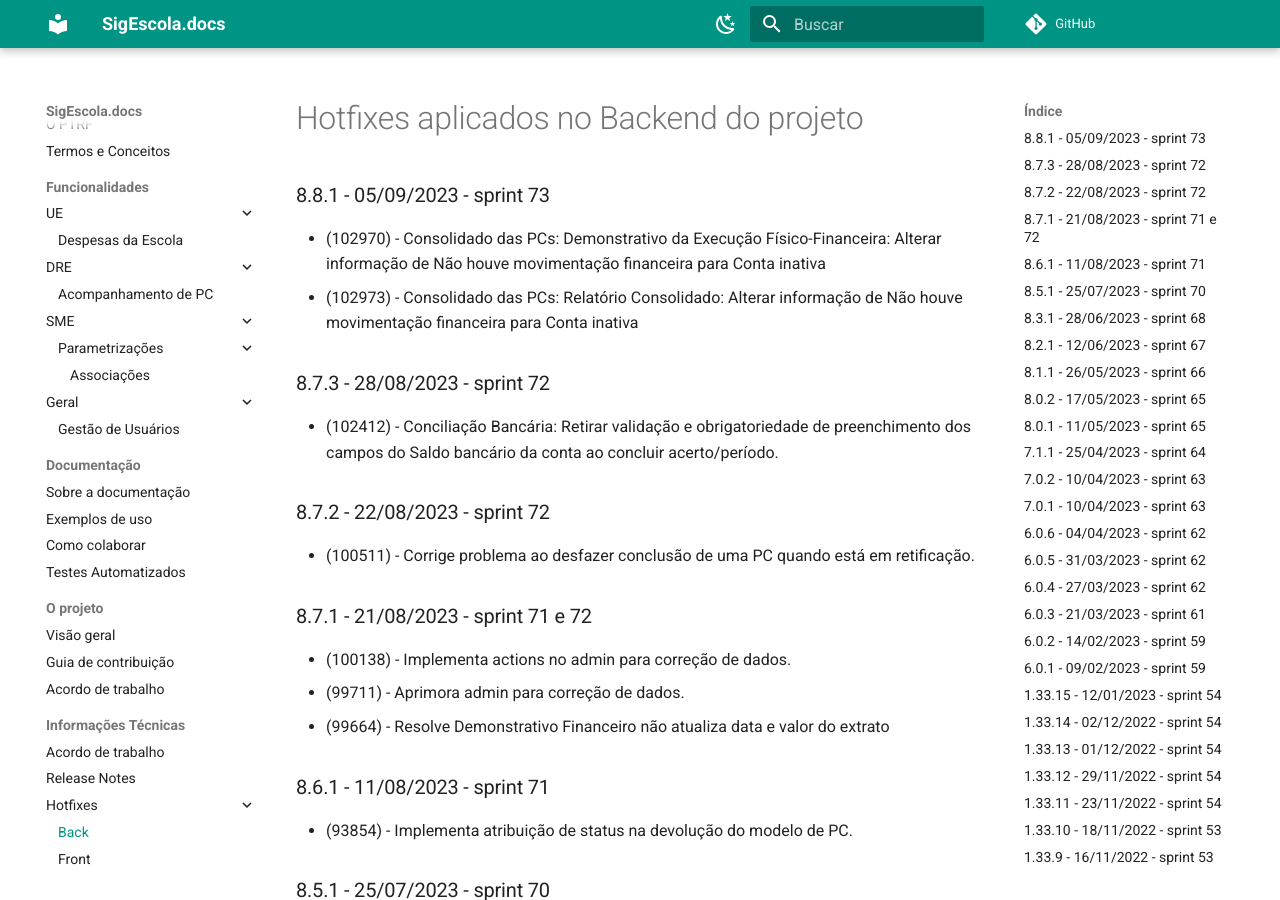
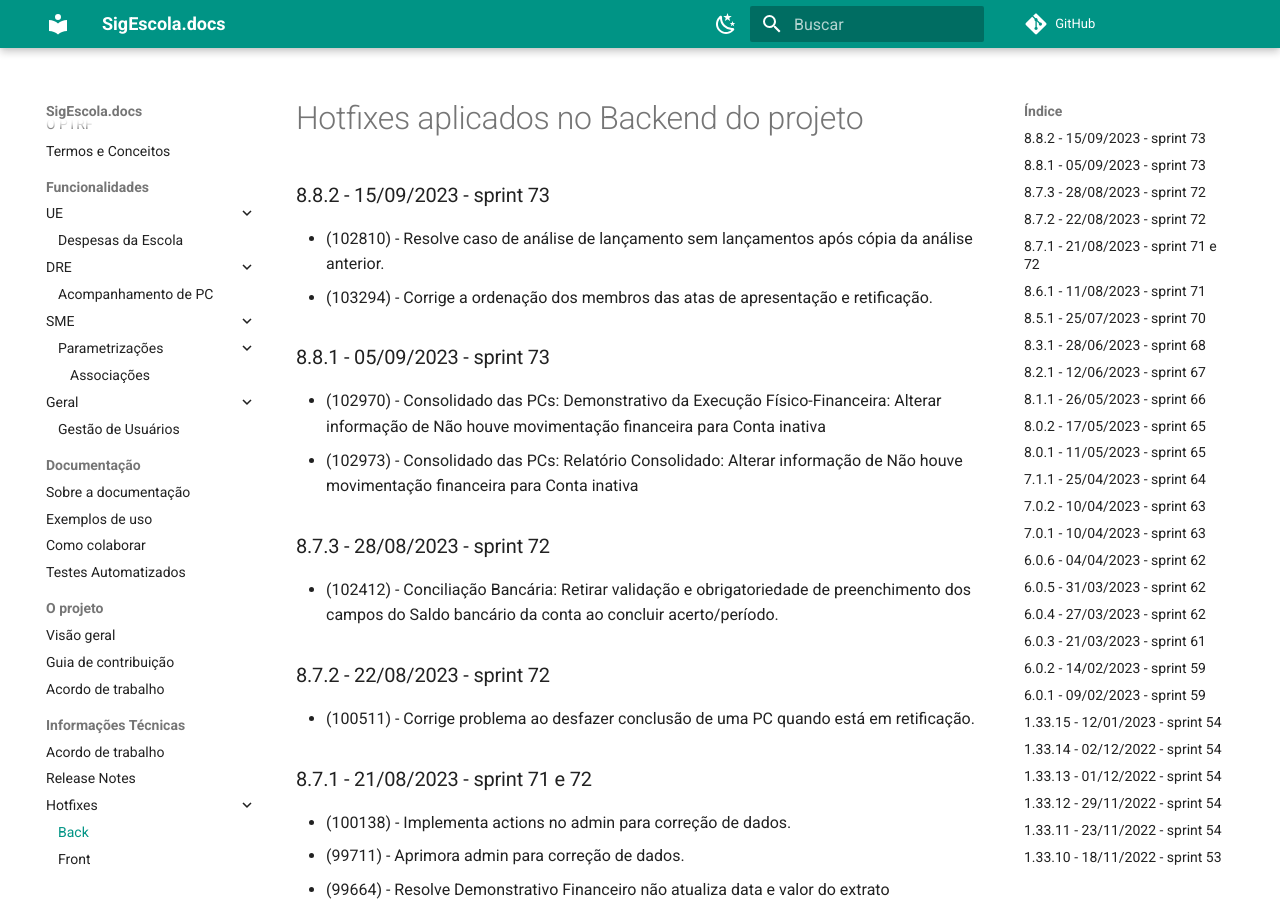
Before and after one commit to prefeiturasp/SME-PTRF-Docs, an MkDocs documentation site: the page built from docs/projeto/hotfixes_back.md, in a window 1280 px wide and 900 px high. Built offline with MkDocs 1.6.1 and Material for MkDocs 9.7.7, drawn with Linux system fonts in a browser that asks for light colours; comment, search, counter and statistics services are not loaded.

Commit message:
Update hotfixes_back.md
Hotfix/8.2.2

```diff
--- a/docs/projeto/hotfixes_back.md
+++ b/docs/projeto/hotfixes_back.md
@@ -1,4 +1,8 @@
 # Hotfixes aplicados no Backend do projeto
+
+### 8.8.2 - 15/09/2023 - sprint 73
+* (102810) - Resolve caso de análise de lançamento sem lançamentos após cópia da análise anterior.
+* (103294) - Corrige a ordenação dos membros das atas de apresentação e retificação.
 
 ### 8.8.1 - 05/09/2023 - sprint 73
 * (102970) - Consolidado das PCs: Demonstrativo da Execução Físico-Financeira: Alterar informação de Não houve movimentação financeira para Conta inativa
```
